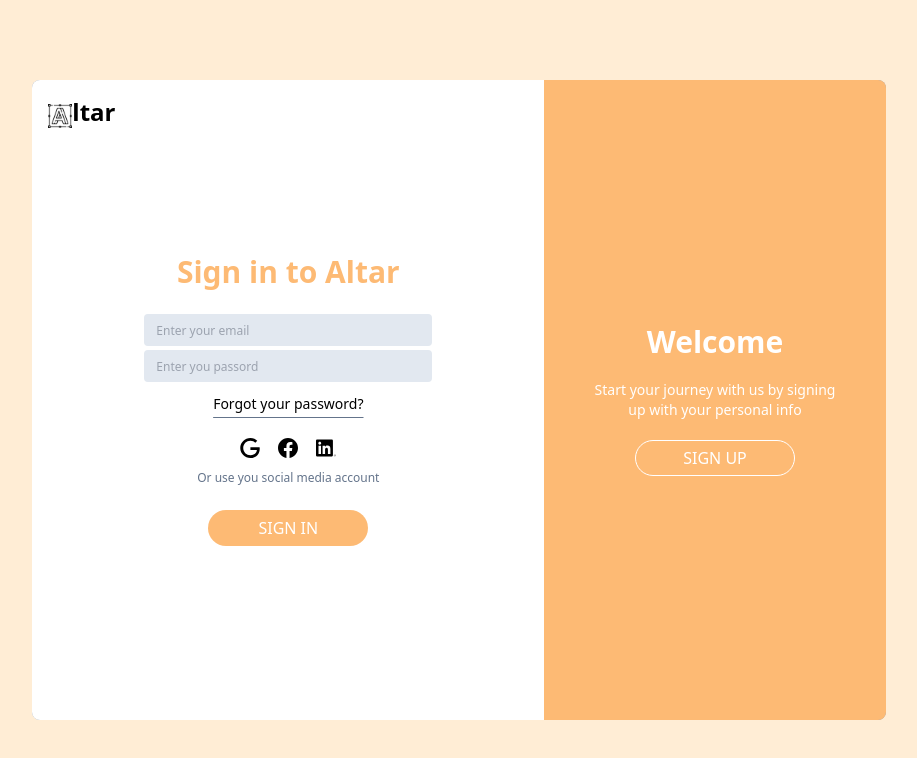
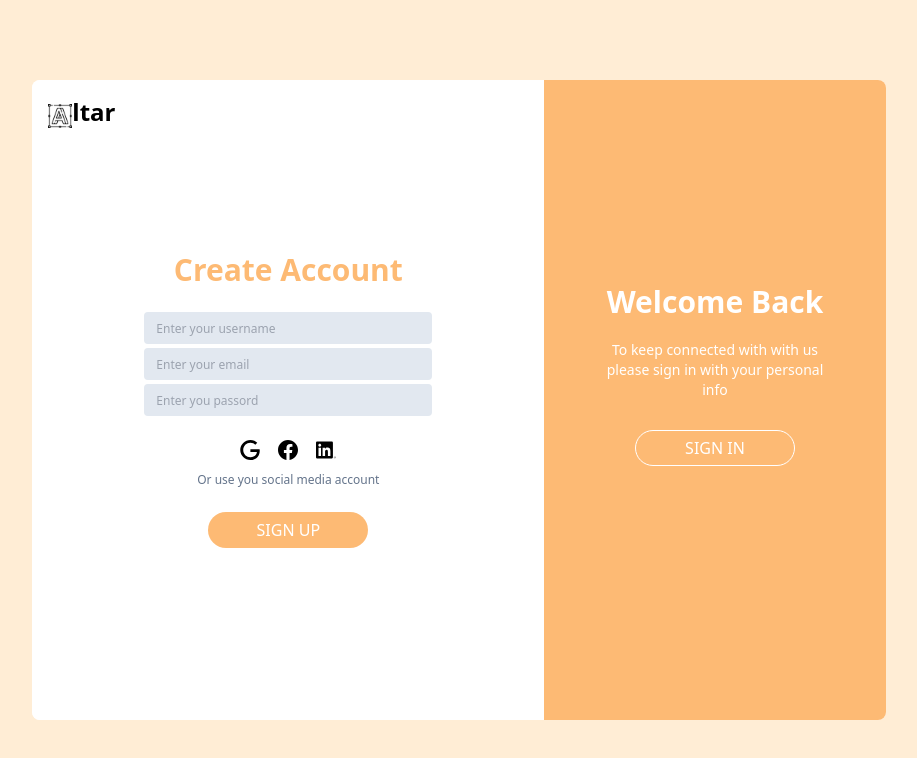
Before and after one commit to imaulanaazn/furniture, a website: page pages/sign-form.html in a window 1280 px wide. Both pictures are taken after a click on the button "SIGN UP". Shown: the whole page, without its empty margins (181-1098 px from the left). Drawn offline with nearby package versions, Linux system fonts and the light colour scheme.

Commit message:
menyelesaikan halaman sign in dan sign up

```diff
--- a/pages/sign-form.html
+++ b/pages/sign-form.html
@@ -11,17 +11,17 @@
     <script src="https://cdnjs.cloudflare.com/ajax/libs/gsap/3.10.4/gsap.min.js"></script>
 </head>
 <body class="bg-orange-100 w-screen h-screen flex items-center">
-    <div class="container bg-slate-400 w-4/6 h-4/5 m-auto rounded-lg overflow-x-hidden relative">
+    <div class="container bg-white w-4/6 h-4/5 m-auto  rounded-lg overflow-hidden relative">
         <div class="logo absolute top-4 left-4 z-10 flex items-end">
             <img src="../src/images/logo.png" class="w-6" alt="">
             <p class="text-2xl font-bold">ltar</p>
         </div>
-       <main class="bg-white h-full w-3/5 p-10 top-0 left-0 flex flex-col absolute items-center justify-center">
-        <h1 class="font-bold text-3xl text-orange-300">Sign in to Altar</h1>
-
-            <input type="email" placeholder="Enter your email" class="bg-slate-200 rounded text-xs h-8 w-72 px-3 mb-1 mt-6 text-slate-600">
+       <main class="bg-white h-full w-3/5 p-10 ml-auto flex flex-col  items-center justify-center">
+        <h1 class="title font-bold text-3xl text-orange-300 mb-6">Sign in to Altar</h1>
+            <input type="text" placeholder="Enter your username" class="username bg-slate-200 hidden rounded text-xs h-8 w-72 px-3 mb-1 text-slate-600">
+            <input type="email" placeholder="Enter your email" class="bg-slate-200 rounded text-xs h-8 w-72 px-3 mb-1 text-slate-600">
             <input type="password" placeholder="Enter you passord" class="bg-slate-200 rounded text-xs h-8 w-72 px-3">
-            <p class="text-sm mt-3"><a href="#" class="underline underline-offset-8 decoration-1 decoration-slate-500 hover:decoration-slate-900">Forgot your password?</a></p>
+            <p class="forgot-pass text-sm mt-3"><a href="#" class="underline underline-offset-8 decoration-1 decoration-slate-500 hover:decoration-slate-900">Forgot your password?</a></p>
 
         <div class="socmed flex justify-between w-24 mt-6 ">
 
@@ -35,12 +35,18 @@
 
         </div>
         <p class="text-xs text-slate-500 mt-3 mb-6">Or use you social media account</p>
-        <button class="bg-orange-300 h-9 w-40 rounded-full text-white font-normal">SIGN IN</button>
+        <button class="main-btn bg-orange-300 h-9 w-40 rounded-full text-white font-normal">SIGN IN</button>
        </main>
-       <aside class="bg-orange-300 h-full w-2/5 absolute right-0 top-0 flex flex-col items-center justify-center px-12 text-center">
-        <h1 class="font-bold text-3xl text-white">Welcome</h1>
-        <p class="text-sm text-white my-5">Start your journey with us by signing up with your personal info</p>
-        <button class="secondary-btn border border-white border solid rounded-full h-9 w-40 rounded-full text-white font-normal">SIGN UP</button>
+       <div class="welcome h-1/2 opacity-0 translate-x-10 absolute top-0 right-0 z-10 w-2/5 flex flex-col items-center justify-end px-12 text-center">
+        <h1 class="font-bold text-3xl text-white">Welcome Back</h1>
+        <p class="text-sm text-white mt-5">To keep connected with with us please sign in with your personal info </p>
+       </div>
+       <div class="welcome-back h-1/2  absolute top-0 z-10 w-2/5 flex flex-col items-center justify-end px-12 text-center">
+        <h1 class="font-bold text-3xl text-white ">Welcome</h1>
+        <p class="text-sm text-white mt-5">Start your journey with us by signing up with your personal info</p>
+       </div>
+       <aside class="bg-orange-300 h-full w-2/5 ml-0 -translate-y-full flex flex-col items-center justify-center px-12 text-center">
+        <button class="secondary-btn border border-white border solid rounded-full h-9 w-40 rounded-full text-white  font-normal mt-24">SIGN UP</button>
        </aside>
    </div>
 
--- a/src/scripts/sign-form.js
+++ b/src/scripts/sign-form.js
@@ -1,9 +1,81 @@
 const asideBtn = document.querySelector('aside button');
-const main = document.querySelector('main');
+const mainTitle = document.querySelector('h1.title');
+const mainBtn = document.querySelector('main button');
 let isSignUp = true;
 
 asideBtn.addEventListener('click',()=>{
     if(isSignUp){
+        const tl = gsap.timeline()
+        tl.to('aside.ml-0',{
+            marginLeft: 'auto',
+            width: [{}],
+            duration: '1.2',
+            ease: "power2.out"
+        })
+        gsap.to('main.ml-auto',{
+            marginLeft: 0,
+            duration: '1.2',
+            ease: "power2.out"
+        })
+        gsap.to('.container .welcome-back',{
+            x: '-2.5rem',
+            opacity: 0,
+            duration: '0.5'
+        })
+        gsap.to('.container .welcome.opacity-0',{
+            x: '0',
+            opacity: 1,
+            duration: '1.2'
+        })
+        gsap.to('main .username.hidden',{
+            display: 'initial',
+            delay: 0.2
+        })
+        tl.to('main .forgot-pass',{
+            display: 'none'
+        },"-=1.5")
 
+        setTimeout(()=>{
+            mainTitle.textContent = "Create Account";
+            mainBtn.textContent = "SIGN UP"
+        },260)
+        asideBtn.textContent = "SIGN IN"
+        isSignUp = false;
+    }else{
+        const tl = gsap.timeline()
+        tl.to('aside.ml-0',{
+            marginLeft: 0,
+            duration: '1.2',
+            ease: "power2.out"
+        })
+        gsap.to('main.ml-auto',{
+            marginLeft: "auto",
+            duration: '1.2',
+            ease: "power2.out"
+        })
+        gsap.to('.container .welcome-back',{
+            x: '0',
+            opacity: 1,
+            duration: '1.2'
+        })
+        gsap.to('.container .welcome.opacity-0',{
+            x: '2.5rem',
+            opacity: 0,
+            duration: '0.5'
+        })
+        tl.to('main .username.hidden',{
+            display: 'none',
+        },"-=1.5")
+        tl.to('main .forgot-pass',{
+            display: 'initial'
+        },"-=1")
+
+        setTimeout(()=>{
+            mainTitle.textContent = "Sign in to Altar";
+            mainBtn.textContent = "SIGN IN"
+        },260)
+        asideBtn.textContent = "SIGN UP";
+        isSignUp = true;
     }
+
 })
```
